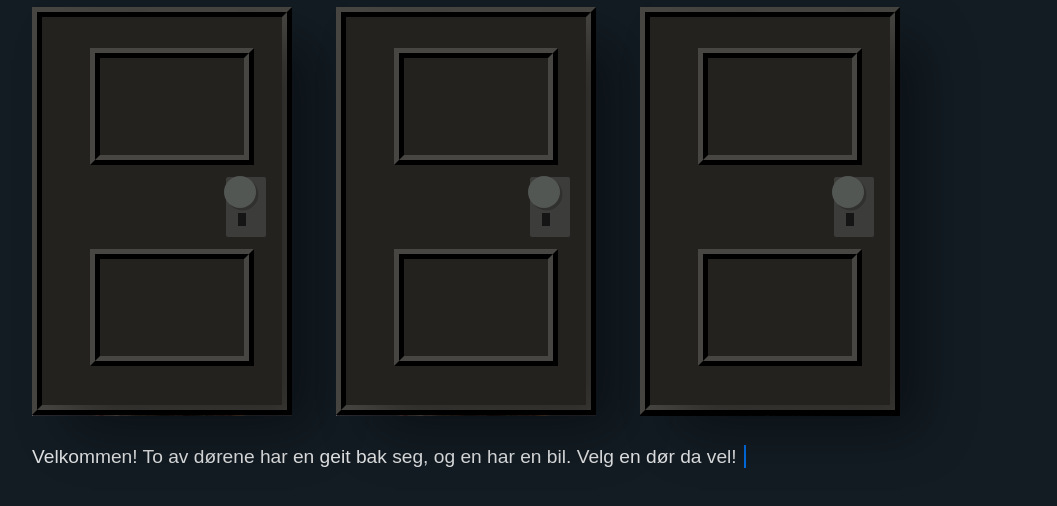
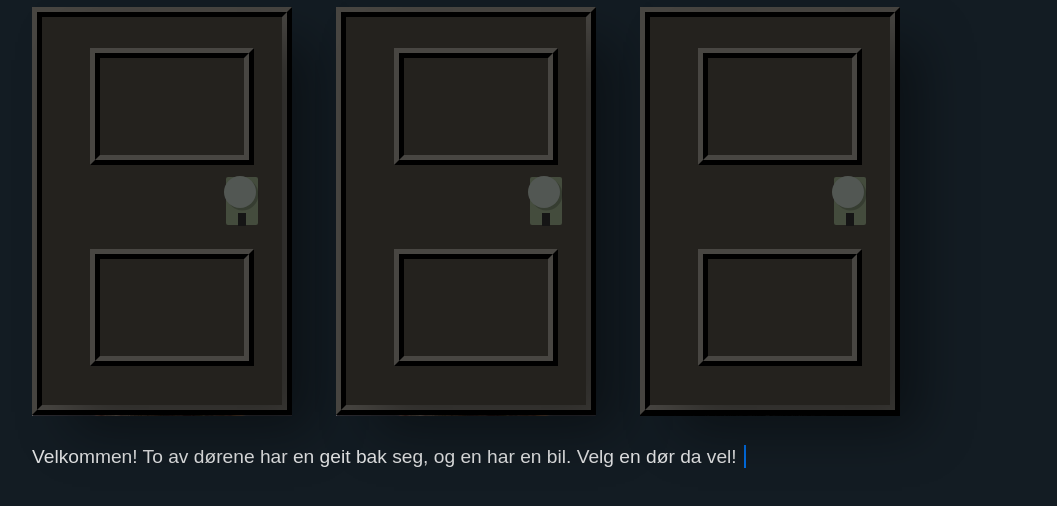
Before and after one commit to Johannes164/prosjekter, a plain HTML site: page Prosjekt - Copy/Monty Hall/index.html in a window 1280 px wide. Shown: the part 258-764 px from the top of the page, without its empty margins (174-1231 px from the left). Drawn offline with Linux system fonts and the light colour scheme.

Commit message:
Update index.css

```diff
--- a/Prosjekt - Copy/Monty Hall/index.css
+++ b/Prosjekt - Copy/Monty Hall/index.css
@@ -209,9 +209,9 @@ body {
 
 .dørhåndtak {
     position: absolute;
-    width: 40px;
-    height:60px;
-    background-color: #3c3d3a;
+    width: 4vh;
+    height:6vh;
+    background-color: #444c3d;
     top:20vh;
     left:23vh;
     border-radius:2px;
```
